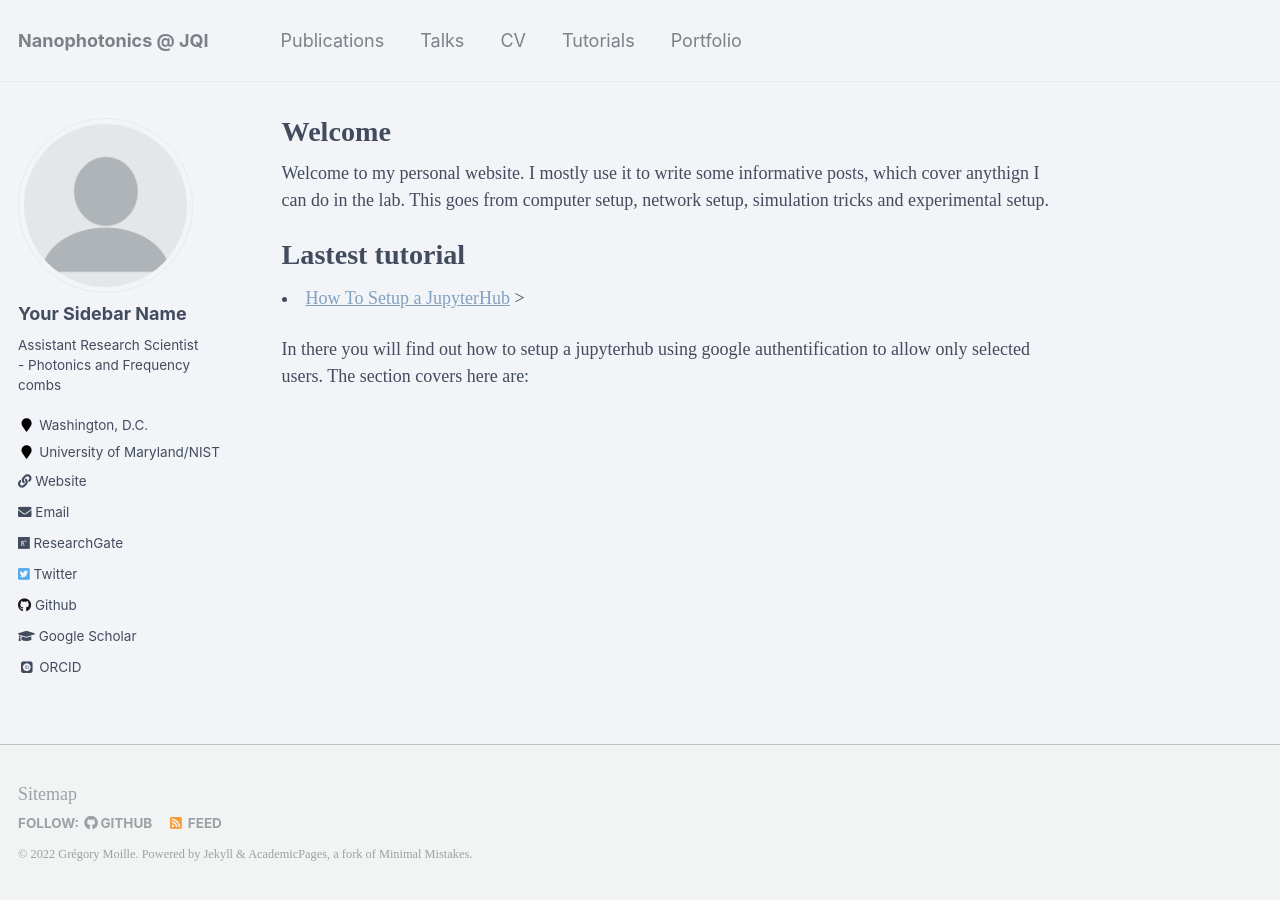
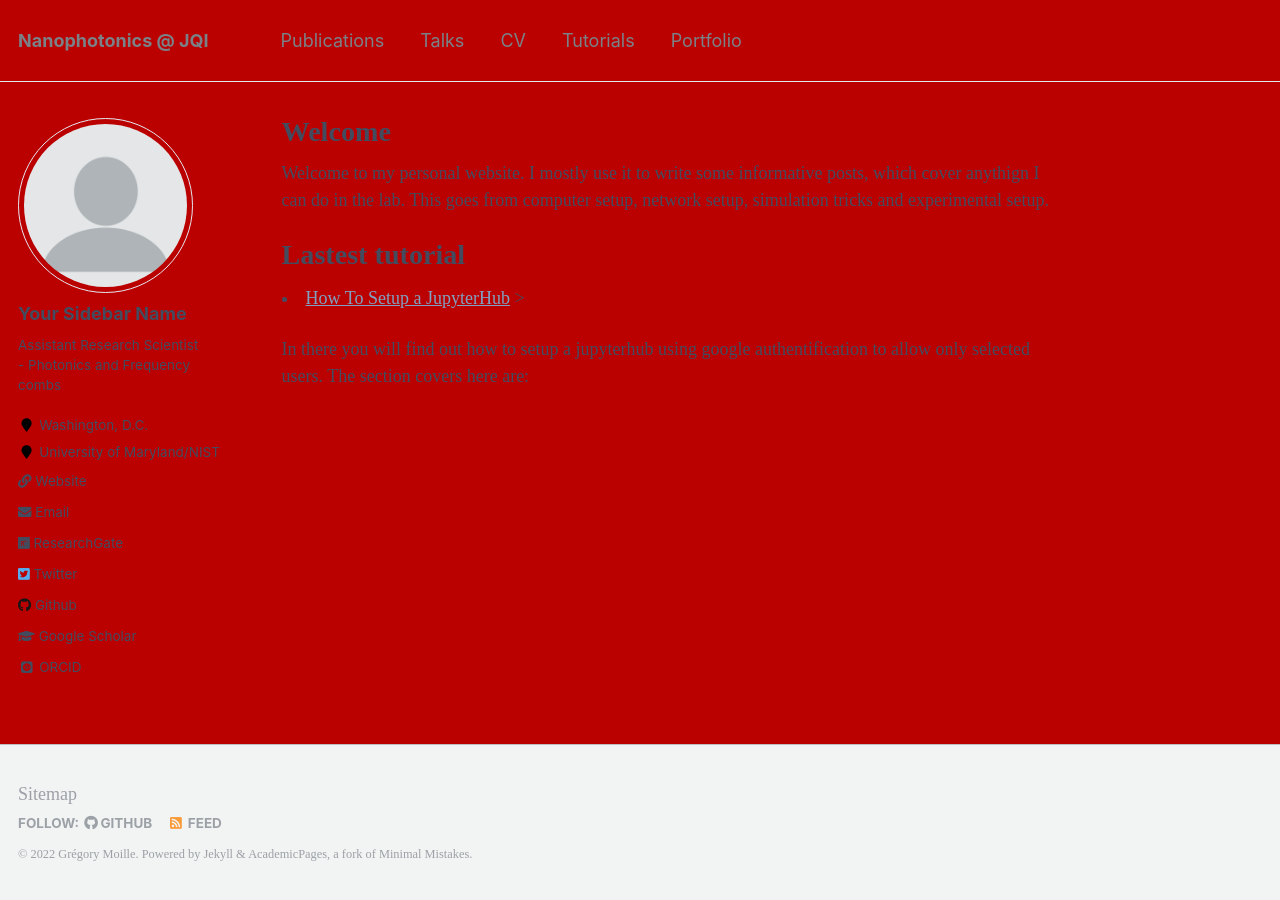
Before and after one commit to gregmoille/gregmoille.github.io, a Jekyll site: the page built from _pages/about.md, in a window 1280 px wide. Built offline with Jekyll 4.4.1, drawn with Linux system fonts in a browser that asks for light colours; some web fonts are replaced.

Commit message:
change font color

```diff
--- a/_sass/_variables.scss
+++ b/_sass/_variables.scss
@@ -53,8 +53,8 @@ $light-gray                 : mix(#fff, $gray, 50%);
 $lighter-gray               : mix(#fff, $gray, 90%);
 
 
-$body-color                 : #f2f4f7;
-$background-color           : #f2f4f7;
+$body-color                 : #bb0000;
+$background-color           : #bb0000;
 $code-background-color      : #fafafa;
 $code-background-color-dark : $light-gray;
 $text-color                 : #434C5E;
```
